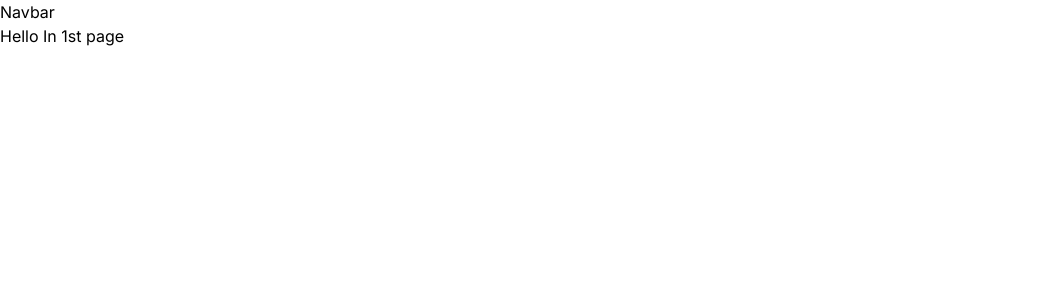
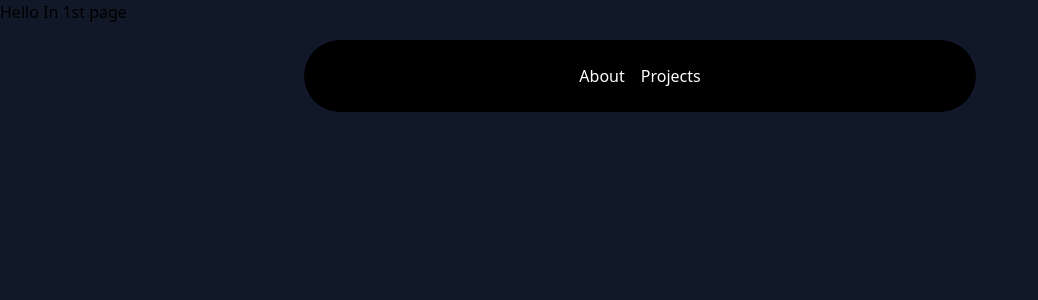
Before and after one commit to srishtigautam21/srishti-portfolio, a Next.js app: page / in a window 1280 px wide. Shown: the top 300 px of the page, without its empty margins (0-1038 px from the left). Built offline with nearby package versions, Linux system fonts and the light colour scheme.

Commit message:
Basic setup of navbar

```diff
--- a/src/app/layout.tsx
+++ b/src/app/layout.tsx
@@ -1,11 +1,11 @@
 import type { Metadata } from "next";
-import { Inter } from "next/font/google";
+// import { Inter } from "next/font/google";
 import "./globals.css";
-import Navbar from "@/component/Navbar";
+import Navbar from "@/components/Navbar";
 // import ChildLayout from "./newpage/layout";
 // import NewPage from "./newpage/page";
 
-const inter = Inter({ subsets: ["latin"] });
+// const inter = Inter({ subsets: ["latin"] });
 
 export const metadata: Metadata = {
   title: "Srishti Portfolio",
@@ -18,8 +18,9 @@
   children: React.ReactNode;
 }>) {
   return (
-    <html lang='en'>
-      <body className={inter.className}>
+    <html lang='en' className='dark'>
+      {/* {inter.className} */}
+      <body className='dark:bg-gray-900'>
         <Navbar />
         {children}
         {/* <ChildLayout /> */}
--- a/src/component/Navbar.tsx
+++ /dev/null
@@ -1,5 +0,0 @@
-function Navbar() {
-  return <div>Navbar</div>;
-}
-
-export default Navbar;
--- /dev/null
+++ b/src/components/Navbar.tsx
@@ -0,0 +1,35 @@
+"use client";
+import React, { useState } from "react";
+import { HoveredLink, Menu, MenuItem, ProductItem } from "./ui/navbar-menu";
+import { cn } from "@/lib/utils";
+import Link from "next/link";
+
+function Navbar({ className }: { className?: string }) {
+  const [active, setActive] = useState<string | null>(null);
+  console.log(cn);
+
+  return (
+    <div
+      className={cn("fixed top-10 inset-x-0 max-w-2xl mx-auto z-50", className)}
+    >
+      <Menu setActive={setActive}>
+        <Link href={"/"}>
+          <MenuItem
+            setActive={setActive}
+            active={active}
+            item='About'
+          ></MenuItem>
+        </Link>
+        <Link href={"/"}>
+          <MenuItem
+            setActive={setActive}
+            active={active}
+            item='Projects'
+          ></MenuItem>
+        </Link>
+      </Menu>
+    </div>
+  );
+}
+
+export default Navbar;
--- /dev/null
+++ b/src/components/ui/navbar-menu.tsx
@@ -0,0 +1,121 @@
+"use client";
+import React from "react";
+import { motion } from "framer-motion";
+import Link from "next/link";
+import Image from "next/image";
+
+const transition = {
+  type: "spring",
+  mass: 0.5,
+  damping: 11.5,
+  stiffness: 100,
+  restDelta: 0.001,
+  restSpeed: 0.001,
+};
+
+export const MenuItem = ({
+  setActive,
+  active,
+  item,
+  children,
+}: {
+  setActive: (item: string) => void;
+  active: string | null;
+  item: string;
+  children?: React.ReactNode;
+}) => {
+  return (
+    <div onMouseEnter={() => setActive(item)} className='relative '>
+      <motion.p
+        transition={{ duration: 0.3 }}
+        className='cursor-pointer text-black hover:opacity-[0.9] dark:text-white'
+      >
+        {item}
+      </motion.p>
+      {active !== null && (
+        <motion.div
+          initial={{ opacity: 0, scale: 0.85, y: 10 }}
+          animate={{ opacity: 1, scale: 1, y: 0 }}
+          transition={transition}
+        >
+          {active === item && (
+            <div className='absolute top-[calc(100%_+_1.2rem)] left-1/2 transform -translate-x-1/2 pt-4'>
+              <motion.div
+                transition={transition}
+                layoutId='active' // layoutId ensures smooth animation
+                className='bg-white dark:bg-black backdrop-blur-sm rounded-2xl overflow-hidden border border-black/[0.2] dark:border-white/[0.2] shadow-xl'
+              >
+                <motion.div
+                  layout // layout ensures smooth animation
+                  className='w-max h-full p-4'
+                >
+                  {children}
+                </motion.div>
+              </motion.div>
+            </div>
+          )}
+        </motion.div>
+      )}
+    </div>
+  );
+};
+
+export const Menu = ({
+  setActive,
+  children,
+}: {
+  setActive: (item: string | null) => void;
+  children: React.ReactNode;
+}) => {
+  return (
+    <nav
+      onMouseLeave={() => setActive(null)} // resets the state
+      className='relative rounded-full boder border-transparent dark:bg-black dark:border-white/[0.2] bg-white shadow-input flex justify-center space-x-4 px-8 py-6 '
+    >
+      {children}
+    </nav>
+  );
+};
+
+export const ProductItem = ({
+  title,
+  description,
+  href,
+  src,
+}: {
+  title: string;
+  description: string;
+  href: string;
+  src: string;
+}) => {
+  return (
+    <Link href={href} className='flex space-x-2'>
+      <Image
+        src={src}
+        width={140}
+        height={70}
+        alt={title}
+        className='flex-shrink-0 rounded-md shadow-2xl'
+      />
+      <div>
+        <h4 className='text-xl font-bold mb-1 text-black dark:text-white'>
+          {title}
+        </h4>
+        <p className='text-neutral-700 text-sm max-w-[10rem] dark:text-neutral-300'>
+          {description}
+        </p>
+      </div>
+    </Link>
+  );
+};
+
+export const HoveredLink = ({ children, ...rest }: any) => {
+  return (
+    <Link
+      {...rest}
+      className='text-neutral-700 dark:text-neutral-200 hover:text-black '
+    >
+      {children}
+    </Link>
+  );
+};
--- a/tailwind.config.ts
+++ b/tailwind.config.ts
@@ -1,6 +1,7 @@
 import type { Config } from "tailwindcss";
 
 const config: Config = {
+  darkMode: "class",
   content: [
     "./src/pages/**/*.{js,ts,jsx,tsx,mdx}",
     "./src/components/**/*.{js,ts,jsx,tsx,mdx}",
```
